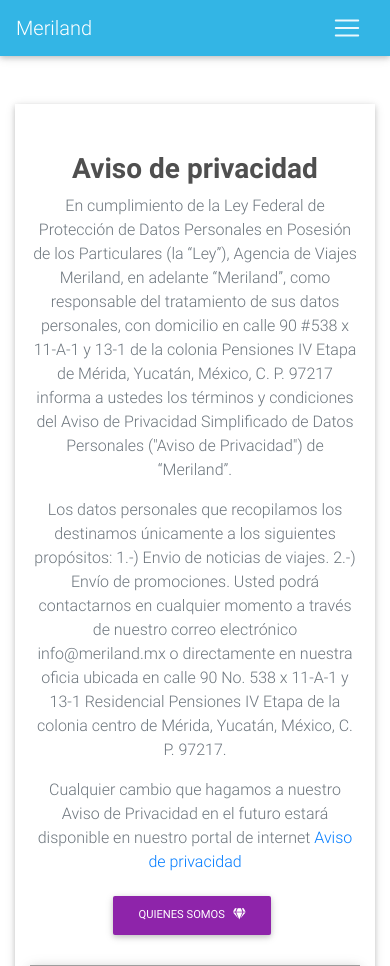
After one commit to titofebles74/PortalMeriland, a Django app: page /avisoprivacidad in a window 390 px wide. The commit adds this page. Shown: the top 966 px of the page. Run offline with Django 3.2, Linux system fonts and the light colour scheme; some libraries are stand-ins or nearby versions; grey boxes are pictures that could not be loaded.

Commit message:
"Primera version"

```diff
--- a/adminsite/urls.py
+++ b/adminsite/urls.py
@@ -40,6 +40,7 @@ urlpatterns = [
     path('api-auth/', include('rest_framework.urls', namespace='rest_framework')),
     path('', blog.index),
     path('quienessomos/', blog.quienessomos),
+    path('avisoprivacidad', blog.avisoprivacidad),
     path('contacto/', blog.contacto),
     path('post/<slug>', blog.post),
     path('admin/', admin.site.urls),
--- a/meriland/templates/_MainLayout.html
+++ b/meriland/templates/_MainLayout.html
@@ -85,7 +85,7 @@
               <i class="fas fa-user"></i> Nosotros </a>
             <div class="dropdown-menu dropdown-menu-right dropdown-info" aria-labelledby="navbarDropdownMenuLink-4">
               <a id="logout-link" class="dropdown-item"  href="/quienessomos"> Quienes somos </a>
-              <a class="dropdown-item" href="/quienessomos"> Aviso de privacidad </a>
+              <a class="dropdown-item" href="/avisoprivacidad"> Aviso de privacidad </a>
             </div>
           </li>
       </ul>
--- /dev/null
+++ b/meriland/templates/avisoprivacidad.html
@@ -0,0 +1,69 @@
+{% extends '_MainLayout.html' %}
+
+{% block title %}
+    Aviso de privacidad
+{% endblock %}
+
+{% block content %}
+<div class="container my-5 py-5 z-depth-1">
+    <!--Section: Content-->
+    <section class="px-md-5 mx-md-5 text-center text-lg-left dark-grey-text">
+
+      <!--Grid row-->
+      <div class="row">
+
+        <!--Grid column-->
+        <div class="col-md-6 mb-4 mb-md-0">
+
+          <h3 class="font-weight-bold">Aviso de privacidad</h3>
+
+          <p class="text-muted">
+            En cumplimiento de la Ley Federal de Protección de Datos Personales en Posesión de
+            los Particulares (la “Ley”), Agencia de Viajes Meriland, en adelante
+            “Meriland”, como responsable del tratamiento de sus datos personales, con
+            domicilio en calle 90 #538 x 11-A-1 y 13-1 de la colonia Pensiones IV Etapa de Mérida,
+            Yucatán, México, C. P. 97217 informa a ustedes los términos y condiciones del Aviso de
+            Privacidad Simplificado de Datos Personales ("Aviso de Privacidad") de “Meriland”.
+          </p>
+          <p class="text-muted">
+            Los datos personales que recopilamos los destinamos únicamente a los
+            siguientes propósitos:
+            1.-) Envio de noticias de viajes. 2.-) Envío de promociones. Usted podrá contactarnos en cualquier momento
+            a través de nuestro correo electrónico info@meriland.mx o directamente
+            en nuestra oficia ubicada en calle 90 No. 538 x 11-A-1 y 13-1 Residencial Pensiones IV Etapa de la
+            colonia centro de Mérida, Yucatán, México, C. P. 97217.
+          </p>
+          <p class="text-muted">
+            Cualquier cambio que hagamos a nuestro Aviso de Privacidad en el futuro estará disponible
+            en nuestro portal de internet <a href="https://www.meriland.mx/avisoprivacidad"> Aviso de privacidad</a>
+          </p>
+
+          <a class="btn btn-purple btn-md ml-0" href="/quienessomos" role="button">Quienes somos<i class="fa fa-gem ml-2"></i></a>
+
+        </div>
+        <!--Grid column-->
+
+        <!--Grid column-->
+        <div class="col-md-6 mb-4 mb-md-0">
+
+          <!--Image-->
+          <div class="view overlay z-depth-1-half">
+            <img src="https://mdbootstrap.com/img/Photos/Others/img%20(29).jpg" class="img-fluid"
+              alt="">
+            <a href="#">
+              <div class="mask rgba-white-light"></div>
+            </a>
+          </div>
+
+        </div>
+        <!--Grid column-->
+
+      </div>
+      <!--Grid row-->
+
+
+    </section>
+    <!--Section: Content-->
+
+</div>
+{% endblock %}
--- a/meriland/views.py
+++ b/meriland/views.py
@@ -18,3 +18,7 @@ def contacto(request):
 
 def quienessomos(request):
     return render(request, "quienessomos.html", {})
+
+
+def avisoprivacidad(request):
+    return render(request, "avisoprivacidad.html", {})
```
